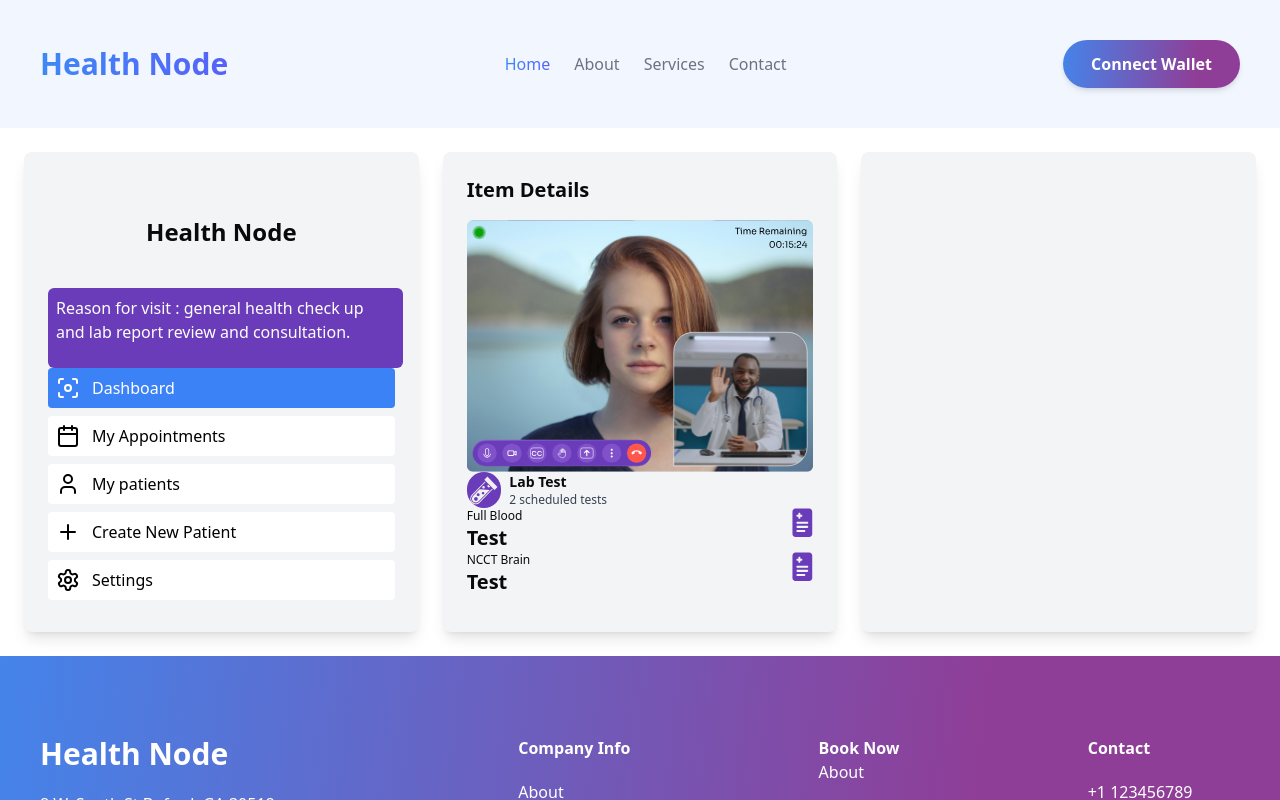
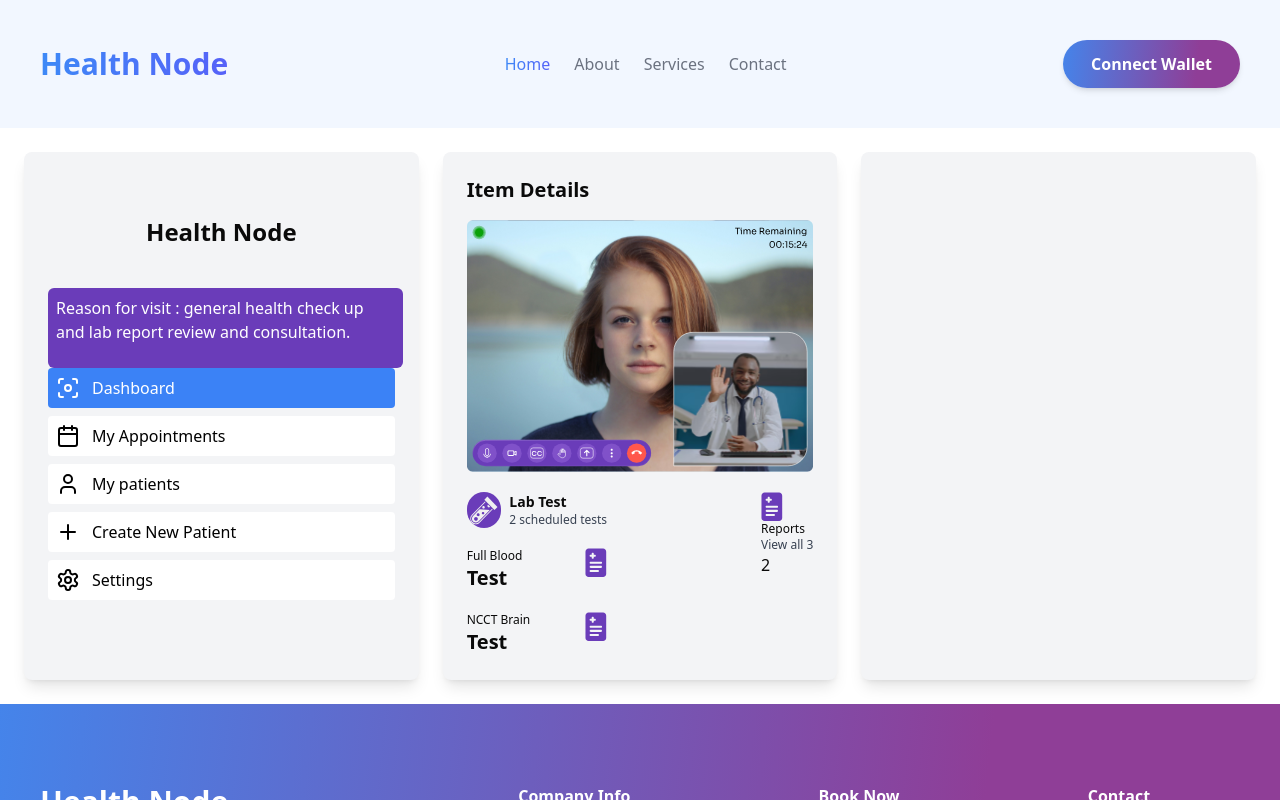
Before and after one commit to health-node-web3bridge/health-node-frontend, a Next.js app: page /VideoCall in a window 1280 px wide. Both pictures are taken after a click on the item "Dashboard". Shown: the top 800 px of the page. Built offline with nearby package versions, Linux system fonts and the light colour scheme.

Commit message:
Hero allignment

```diff
--- a/src/app/VideoCall/page.tsx
+++ b/src/app/VideoCall/page.tsx
@@ -66,34 +66,53 @@ const Dashboard: React.FC = () => {
             //   <h3 className="text-lg text-black font-semibold">{selectedItem.name}</h3>
             //   <p className="mt-2 text-black">{selectedItem.description}</p>
             // </div>
-            <>            <div>
+            <>
+            <div>
               <img src='/vid.svg' height={450} width={620} alt='' />
             </div>
-            <div>
-                <div>
-                  <div className='flex gap-2'>
+            <div className=''>
+                <div className='flex justify-between'>
+                <div className=''>
+                  <div className='flex gap-2 mt-5'>
                     <img src='/lab.svg' height={34.66} width={34.66} alt='lab' className='bg-[#6A3CB9] rounded-full' />
                     <div className='items-center'>
                       <h1 className='text-sm font-bold'>Lab Test</h1>
                       <p className='text-xs text-gray-700'>2 scheduled tests</p>
                     </div>
                   </div>
-                  <div className='flex justify-between'>
-                    <div>
+                  <div className='flex justify-between mt-5'>
+                    <div className=''>
                     <h1 className='text-xs'>Full Blood</h1>
                     <h1 className='text-xl font-bold'>Test</h1>
                     </div>
                     <div><img src='Mail.svg' height={30.33} width={21.66} alt='mail'/></div>
                     </div>
-                    <div className='flex justify-between'>
+                    <div className='flex justify-between gap-5 mt-5'>
                     <div>
                     <h1 className='text-xs'>NCCT Brain</h1>
                     <h1 className='text-xl font-bold'>Test</h1>
                     </div>
                     <div><img src='Mail.svg' height={30.33} width={21.66} alt='mail'/></div>
                     </div>
-                  <div></div>
-                  <div></div>
+
+                    </div>
+
+                    <div>
+                  <div className='flex flex-col mt-5'>
+                    <div>
+                      <img src='Mail.svg' height={30.33} width={21.66} alt='mail'/>
+                    </div>
+                    </div>
+                    <div className='flex justify-between gap-5'>
+                    <div>
+                    <h1 className='text-xs'>Reports</h1>
+                    <h1 className='text-xs text-gray-700'>View all 3</h1>
+                    </div>
+                    </div>
+                  <div>2</div>
+                  </div>
+
+
                 </div>
                 <div>
 
--- a/src/components/screens/landingPage/LandingPageScreen.tsx
+++ b/src/components/screens/landingPage/LandingPageScreen.tsx
@@ -80,11 +80,11 @@ function LandingPageScreen() {
       <section className="grid grid-cols-1 lg:grid-cols-2  justify-center bg-[rgba(242,247,255,1)] h-[650px]">
         <div className='flex justify-center w-11/12 m-auto items-center'>
           <div className='md:justify-start w-11/12 m-auto '>
-            <h1 className=" font-bold bg-[rgba(0,191,165,1)] flex justify-center md:justify-start bg-clip-text text-transparent">Dr. Matthew Anderson</h1>
+            <h1 className="font-bold bg-[rgba(0,191,165,1)] pl-16 flex justify-center md:justify-start bg-clip-text text-transparent">Dr. Matthew Anderson</h1>
             <h1 className='bg-[rgba(3,20,50,1)] bg-clip-text md:flex md:justify-center text-transparent flex  text-3xl md:text-[48px] font-extrabold leading-tight'>A dedicated doctor <br /> you can trust</h1>
-            <p className='my-10 flex items-center'>Lorem ipsum, dolor sit amet consectetur adipisicing elit. ilicit depotifo amre</p>
+            <p className='my-10 flex items-center pl-16'>Lorem ipsum, dolor sit amet consectetur adipisicing elit. ilicit depotifo amre</p>
 
-            <div className='flex justify-center md:justify-start '>
+            <div className='flex justify-center md:justify-start pl-16'>
               <button className="bg-custom-gradient-button flex gap-3 text-white font-bold md:py-4 md:px-6 py-1 px-3 rounded-full shadow-md hover:opacity-90 transition-opacity">
                 <Image
                   src='/Vec.svg'
```
